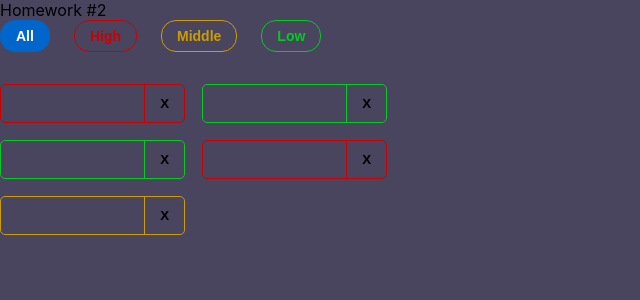
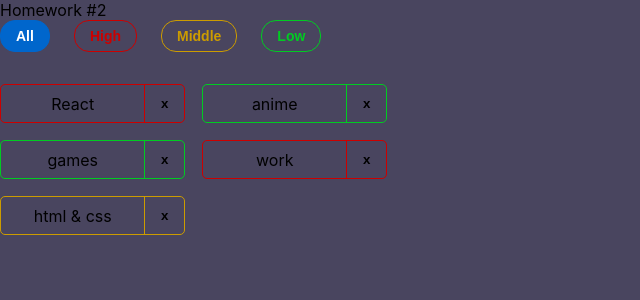
Before and after one commit to dmitrybdrv/hw, a React (Create React App) app: page / in a window 1280 px wide. Shown: the top 300 px of the page, without its empty margins (0-640 px from the left). Built offline with nearby package versions, Linux system fonts and the light colour scheme.

Commit message:
repair deleteAffairs

```diff
--- a/src/s2-homeworks/hw02/HW2.tsx
+++ b/src/s2-homeworks/hw02/HW2.tsx
@@ -4,9 +4,9 @@ import s2 from '../../s1-main/App.module.css'
 
 /*
 * 1 - описать типы AffairPriorityType, AffairType +
-* 2 - указать нужный тип для defaultAffairs
+* 2 - указать нужный тип для defaultAffairs +
 * 3 - дописать типы и логику функции filterAffairs и проверить её тестами
-* 4 - выполнить пункт 3 для функции deleteAffair
+* 4 - выполнить пункт 3 для функции deleteAffair +
 * 5 - указать нужный тип в useState с affairs
 * 6 - дописать тип и логику функции deleteAffairCallback
 * 7 - в файле Affairs.tsx дописать типизацию пропсов
@@ -16,51 +16,58 @@ import s2 from '../../s1-main/App.module.css'
 * 11 - в файле Affair.tsx отобразить приходящие данные
 * */
 
-// types
-export type AffairPriorityType = 'high'| 'low' | 'middle' // need to fix any
+
+export type AffairPriorityType = 'high'| 'low' | 'middle'
 
 export type AffairType = {
-    _id: number // need to fix any
-    name: string // need to fix any
+    _id: number
+    name: string
     priority: AffairPriorityType
 }
 export type FilterType = 'all' | AffairPriorityType
 
-// constants
-const defaultAffairs: AffairType[] = [ // need to fix any
+
+export const filterAffairs = (affairs: AffairType[], filter: FilterType): any => { // need to fix any
+    return affairs // need to fix
+}
+
+export const deleteAffair = (affairs: AffairType[], _id: number): any => { // need to fix any
+
+    return affairs // need to fix
+}
+
+const defaultAffairs: AffairType[] = ([
     {_id: 1, name: 'React', priority: 'high'}, // студенты могут изменить содержимое name и количество элементов в массиве, ...priority не менять!
     {_id: 2, name: 'anime', priority: 'low'},
     {_id: 3, name: 'games', priority: 'low'},
     {_id: 4, name: 'work', priority: 'high'},
     {_id: 5, name: 'html & css', priority: 'middle'},
-]
+])
 
-// pure helper functions
-export const filterAffairs = (affairs: any, filter: any): any => { // need to fix any
+function HW2() {
 
 
-    return affairs // need to fix
-}
-export const deleteAffair = (affairs: any, _id: any): any => { // need to fix any
 
-    return affairs // need to fix
-}
 
-function HW2() {
-    const [affairs, setAffairs] = useState<any>(defaultAffairs) // need to fix any
+    const [affairs, setAffairs] = useState<AffairType[]>(defaultAffairs) // need to fix any
+
     const [filter, setFilter] = useState<FilterType>('all')
 
     const filteredAffairs = filterAffairs(affairs, filter)
-    const deleteAffairCallback = (_id: any) => { // need to fix any
-        // need to fix
+
+
+
+    const deleteAffairCallback = (_id: number) => {
+        setAffairs(affairs.filter(el => el._id !== _id))
     }
+
 
     return (
         <div id={'hw2'}>
             <div className={s2.hwTitle}>Homework #2</div>
             <div className={s2.hw}>
                 <Affairs
-                    data={filteredAffairs}
+                    data={affairs}
                     setFilter={setFilter}
                     deleteAffairCallback={deleteAffairCallback}
                     filter={filter}
--- a/src/s2-homeworks/hw02/affairs/Affairs.tsx
+++ b/src/s2-homeworks/hw02/affairs/Affairs.tsx
@@ -6,7 +6,7 @@ import s from './Affairs.module.css'
 type AffairsPropsType = {
     data: any // need to fix any
     setFilter: any
-    deleteAffairCallback: any
+    deleteAffairCallback: (_id: number) => void
     filter: FilterType
 }
 
@@ -29,7 +29,7 @@ function Affairs(props: AffairsPropsType) {
     const cnMiddle = s.button + ' ' + s.middle + (props.filter === 'middle' ? ' ' + s.active : '')
     const cnLow = s.button + ' ' + s.low + (props.filter === 'low' ? ' ' + s.active : '')
 
-    const mappedAffairs = props.data.map((a: AffairType) => {
+    const mappedAffairs = props.data.map((a: any) => {
         return (
             <Affair
                 key={a._id} // кеи ОБЯЗАТЕЛЬНЫ в 99% - так что лучше их писать всегда при создании компонент в мапе
@@ -39,40 +39,16 @@ function Affairs(props: AffairsPropsType) {
         )
     })
 
-
     return (
         <div>
             <div className={s.buttonContainer}>
-                <button
-                    id={'hw2-button-all'}
-                    onClick={setAll}
-                    className={cnAll}
-                >
-                    All
-                </button>
-                <button
-                    id={'hw2-button-high'}
-                    onClick={setHigh}
-                    className={cnHigh}
-                >
-                    High
-                </button>
-                <button
-                    id={'hw2-button-middle'}
-                    onClick={setMiddle}
-                    className={cnMiddle}
-                >
-                    Middle
-                </button>
-                <button
-                    id={'hw2-button-low'}
-                    onClick={setLow}
-                    className={cnLow}
-                >
-                    Low
-                </button>
+                <button id={'hw2-button-all'} onClick={setAll} className={cnAll}> All</button>
+                <button id={'hw2-button-high'} onClick={setHigh} className={cnHigh}> High</button>
+                <button id={'hw2-button-middle'} onClick={setMiddle} className={cnMiddle}> Middle</button>
+                <button id={'hw2-button-low'} onClick={setLow} className={cnLow}> Low</button>
             </div>
-            <div className={s.affairs}>{mappedAffairs}</div>
+
+            <div className={s.affairs}> {mappedAffairs} </div>
         </div>
     )
 }
--- a/src/s2-homeworks/hw02/affairs/affair/Affair.tsx
+++ b/src/s2-homeworks/hw02/affairs/affair/Affair.tsx
@@ -3,47 +3,32 @@ import { AffairType } from '../../HW2'
 import s from './Affair.module.css'
 import s2 from '../Affairs.module.css'
 
+
 type AffairPropsType = {
-    // key не нужно типизировать
     affair: AffairType
-    deleteAffairCallback: any // need to fix any
+    deleteAffairCallback: (_id: number) => void
 }
 
 function Affair(props: AffairPropsType) {
-    const deleteCallback = () => {
-        // need to fix
+
+    const deleteCallback = (_id: number) => {
+        props.deleteAffairCallback(_id)
     }
 
     const nameClass = s.name + ' ' + s2[props.affair.priority]
     const buttonClass = s.closeButton + ' ' + s2[props.affair.priority]
     const affairClass = s.affair + ' ' + s2[props.affair.priority]
 
+
     return (
-        <div
-            id={'hw2-affair-' + props.affair._id}
-            className={affairClass}
-        >
-            <div id={'hw2-name-' + props.affair._id} className={nameClass}>
-                {/*создаёт студент*/}
+        <div id={'hw2-affair-' + props.affair._id} className={affairClass}>
 
-                {/**/}
-            </div>
-            <div id={'hw2-priority-' + props.affair._id} hidden>
-                {/*создаёт студент*/}
+            <div id={'hw2-name-' + props.affair._id} className={nameClass}> {props.affair.name} </div>
 
-                {/**/}
-            </div>
+            <div id={'hw2-priority-' + props.affair._id} hidden> {props.affair.priority} </div>
 
-            <button
-                id={'hw2-button-delete-' + props.affair._id}
-                className={buttonClass}
-                // need to fix
+            <button id={'hw2-button-delete-' + props.affair._id} className={buttonClass} onClick={() => deleteCallback(props.affair._id)}> x </button>
 
-            >
-                {/*текст кнопки могут изменить студенты*/}
-                X
-                {/**/}
-            </button>
         </div>
     )
 }
```
Also changed, not shown: 1 other file (tests, documents, lock files or other folders). Lines whose indentation alone changed are shown as unchanged.
